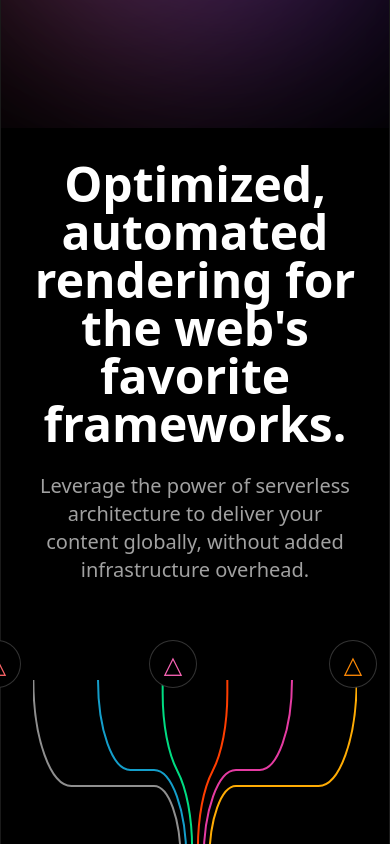
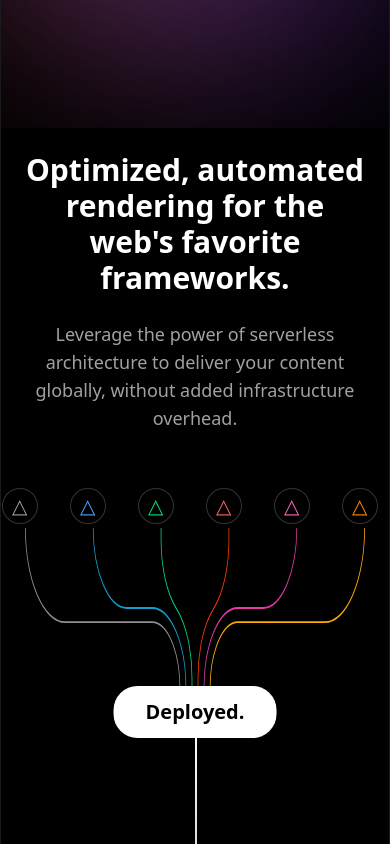
Before and after one commit to Sarina-R/AVIS-landing-page, a Next.js app: page /avis-plus in a window 390 px wide. Shown: the part 1640-2484 px from the top of the page. Built offline with nearby package versions, Linux system fonts and the light colour scheme.

Commit message:
style: maked the IconSvgComponent responsive

```diff
--- a/components/plus-page-component/IconSvgComponent.tsx
+++ b/components/plus-page-component/IconSvgComponent.tsx
@@ -1,86 +1,105 @@
 'use client'
 
-import React from 'react'
+import { motion, useInView } from 'framer-motion'
+import { useMemo, useRef } from 'react'
+
+const triangles = [
+  { color: 'text-orange-400' },
+  { color: 'text-pink-400' },
+  { color: 'text-red-400' },
+  { color: 'text-green-400' },
+  { color: 'text-blue-400' },
+  { color: 'text-zinc-400' },
+]
 
 const IconSvgComponent: React.FC = () => {
+  const ref = useRef(null)
+  const isInView = useInView(ref, { once: true })
+
+  const isDesktop = useMemo(() => {
+    if (typeof window === 'undefined') return true
+    return window.innerWidth >= 768
+  }, [])
+
   return (
-    <div className='relative flex flex-col items-center justify-center min-h-[110vh] p-8'>
-      <h1 className='text-5xl font-bold mb-6 text-center max-w-4xl'>
+    <div
+      ref={ref}
+      className='relative flex flex-col items-center justify-center min-h-screen p-6 sm:p-12 lg:p-24'
+    >
+      <h1 className='text-3xl sm:text-5xl font-bold mb-6 text-center max-w-4xl'>
         Optimized, automated rendering for the web's favorite frameworks.
       </h1>
-      <p className='text-neutral-400 mb-24 text-center max-w-2xl text-xl'>
+      <p className='text-neutral-400 mb-24 text-center max-w-2xl text-lg sm:text-xl'>
         Leverage the power of serverless architecture to deliver your content
         globally, without added infrastructure overhead.
       </p>
 
-      <div className='relative'>
-        <div className=' absolute -top-10 -right-5 w-12 h-12 bg-black border border-white/20 rounded-full flex items-center justify-center'>
-          <span className='text-2xl text-orange-400'>△</span>
-        </div>
-        <div className=' absolute -top-10 right-40 w-12 h-12 bg-black border border-white/20 rounded-full flex items-center justify-center'>
-          <span className='text-2xl text-pink-400'>△</span>
-        </div>
-        <div className=' absolute -top-10 right-[21rem] w-12 h-12 bg-black border border-white/20 rounded-full flex items-center justify-center'>
-          <span className='text-2xl text-red-400'>△</span>
-        </div>
-        <div className=' absolute -top-10 right-[32.3rem] w-12 h-12 bg-black border border-white/20 rounded-full flex items-center justify-center'>
-          <span className='text-2xl text-green-400'>△</span>
-        </div>
-        <div className=' absolute -top-10 right-[43.6rem] w-12 h-12 bg-black border border-white/20 rounded-full flex items-center justify-center'>
-          <span className='text-2xl text-blue-400'>△</span>
-        </div>
-        <div className=' absolute -top-10 right-[55rem] w-12 h-12 bg-black border border-white/20 rounded-full flex items-center justify-center'>
-          <span className='text-2xl text-zinc-400'>△</span>
-        </div>
+      <div className='relative w-full max-w-[900px] mx-auto'>
+        {triangles.map((triangle, index) => (
+          <motion.div
+            key={index}
+            initial={{ opacity: 0, y: 20 }}
+            animate={isInView ? { opacity: 1, y: 0 } : {}}
+            transition={{ delay: index * 0.2, duration: 0.5 }}
+            className={`absolute top-0 w-9 h-9 sm:w-12 sm:h-12 bg-black border border-white/20 rounded-full flex items-center justify-center`}
+            style={{
+              right: isDesktop
+                ? `${index * 20 - 2.7}%`
+                : `${index * 20 - 3.7}%`,
+              top: '-2.5rem',
+            }}
+          >
+            <span className={`text-xl sm:text-2xl ${triangle.color}`}>△</span>
+          </motion.div>
+        ))}
 
-        <div aria-hidden='true' className='lines_lines__CuUyE'>
+        <motion.div
+          initial={{ pathLength: 0 }}
+          animate={isInView ? { pathLength: 1 } : {}}
+          transition={{ duration: 1.2, ease: 'easeInOut' }}
+          aria-hidden='true'
+          className='w-full'
+        >
           <svg
-            className='geist-show-on-desktop'
+            className='w-full h-40 sm:h-48'
             fill='none'
-            height='180'
+            viewBox='0 0 902 180'
+            xmlns='http://www.w3.org/2000/svg'
             preserveAspectRatio='none'
-            viewBox='0 0 902 180'
-            width='100%'
-            xmlns='http://www.w3.org/2000/svg'
           >
             <path
-              d='M541 -3.58434e-06L541 13.3512C541 44.418 525.655 73.4795 500 91V91C474.345 108.52 459 137.582 459 168.649L459 180'
+              d='M541 0L541 13.3512C541 44.418 525.655 73.4795 500 91C474.345 108.52 459 137.582 459 168.649L459 180'
               stroke='#FF3E00'
-              stroke-width='2'
-              vector-effect='non-scaling-stroke'
-            ></path>
+              strokeWidth='2'
+            />
             <path
-              d='M361 -3.58434e-06L361 13.3512C361 44.418 376.345 73.4795 402 91V91C427.655 108.52 443 137.582 443 168.649L443 180'
+              d='M361 0L361 13.3512C361 44.418 376.345 73.4795 402 91C427.655 108.52 443 137.582 443 168.649L443 180'
               stroke='#00DC82'
-              stroke-width='2'
-              vector-effect='non-scaling-stroke'
-            ></path>
+              strokeWidth='2'
+            />
             <path
-              d='M721 -1.0753e-05V-1.0753e-05C721 49.7056 680.706 90 631 90L565 90C515.294 90 475 130.294 475 180V180'
+              d='M721 0C721 49.7056 680.706 90 631 90L565 90C515.294 90 475 130.294 475 180'
               stroke='#e53ba2'
-              stroke-width='2'
-              vector-effect='non-scaling-stroke'
-            ></path>
+              strokeWidth='2'
+            />
             <path
-              d='M901 -1.79217e-05V-1.79217e-05C901 58.5422 853.542 106 795 106L565 106C524.131 106 491 139.131 491 180V180'
+              d='M901 0C901 58.5422 853.542 106 795 106L565 106C524.131 106 491 139.131 491 180'
               stroke='#ffac04'
-              stroke-width='2'
-              vector-effect='non-scaling-stroke'
-            ></path>
+              strokeWidth='2'
+            />
             <path
-              d='M181 -1.0753e-05V-1.0753e-05C181 49.7056 221.294 90 271 90L337 90C386.706 90 427 130.294 427 180V180'
+              d='M181 0C181 49.7056 221.294 90 271 90L337 90C386.706 90 427 130.294 427 180'
               stroke='#149ECA'
-              stroke-width='2'
-              vector-effect='non-scaling-stroke'
-            ></path>
+              strokeWidth='2'
+            />
             <path
-              d='M1 -1.79217e-05V-1.79217e-05C0.999997 58.5422 48.4578 106 107 106L337 106C377.869 106 411 139.131 411 180V180'
+              d='M1 0C0.999997 58.5422 48.4578 106 107 106L337 106C377.869 106 411 139.131 411 180'
               stroke='#8F8F8F'
-              stroke-width='2'
-              vector-effect='non-scaling-stroke'
-            ></path>
+              strokeWidth='2'
+            />
           </svg>
-        </div>
+        </motion.div>
+
         <div className='relative min-h-[35vh]'>
           <button
             className='absolute top-6 text-xl bg-white text-black font-bold px-8 py-3 rounded-3xl z-10'
```
